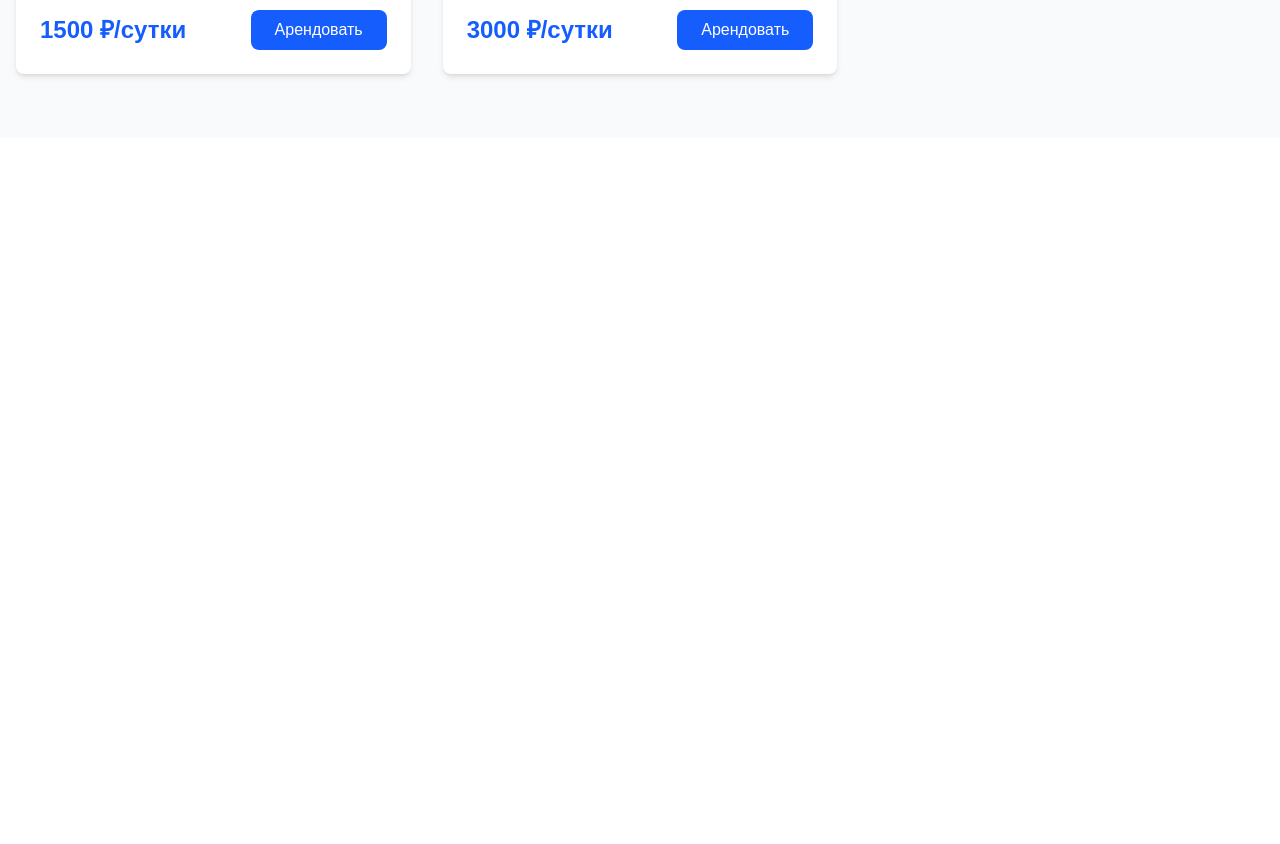
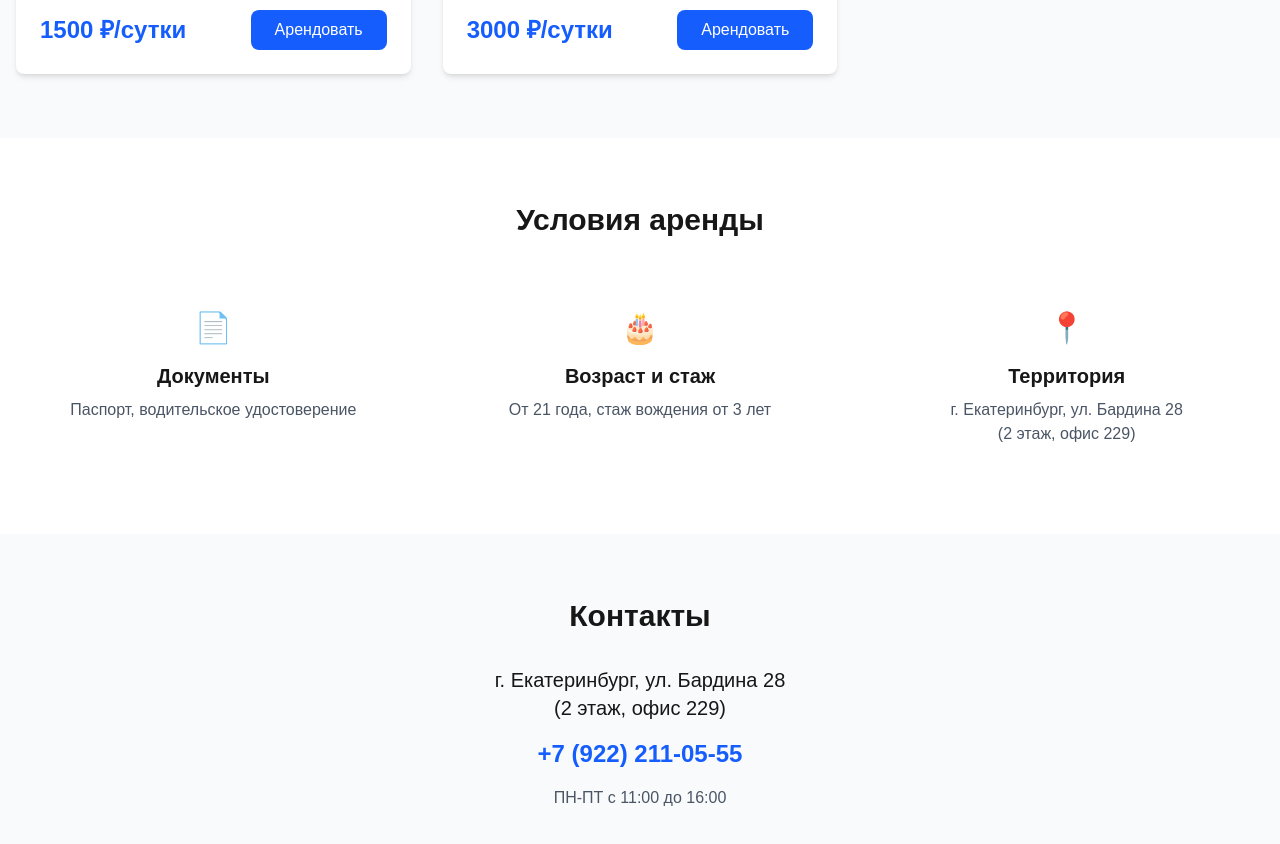
Before and after one commit to vachagunn/victoria-rent, a Next.js app: page / in a window 1280 px wide. Shown: the part 1540-2384 px from the top of the page. Before the commit the page ends 1678 px from the top, so only its background shows below. Built offline with nearby package versions, Linux system fonts and the light colour scheme; no server answers.

Commit message:
created RentalTerms and Contacts components

```diff
--- /dev/null
+++ b/app/components/Contacts.tsx
@@ -0,0 +1,18 @@
+import React from "react";
+
+const Contacts = () => {
+    return (
+        <section className="py-16 bg-gray-50">
+            <div className="container mx-auto px-4 text-center">
+                <h2 className="text-3xl font-bold mb-8">Контакты</h2>
+                <div className="max-w-2xl mx-auto">
+                    <p className="text-xl mb-4">г. Екатеринбург, ул. Бардина 28<br /> (2 этаж, офис 229)</p>
+                    <a href="tel:+79222110555" className="text-2xl font-semibold text-blue-600 hover:text-blue-700">+7 (922) 211-05-55</a>
+                    <p className="mt-4 text-gray-600">ПН-ПТ с 11:00 до 16:00</p>
+                </div>
+            </div>
+        </section>
+    );
+};
+
+export default Contacts;
--- /dev/null
+++ b/app/components/RentalTerms.tsx
@@ -0,0 +1,56 @@
+import React from "react";
+
+interface Term {
+    icon: string,
+    title: string,
+    description: string
+}
+
+interface RentalTermProps {
+    term: Term
+}
+
+const terms: Term[] = [
+    {
+        icon: '📄',
+        title: 'Документы',
+        description: 'Паспорт, водительское удостоверение'
+    },
+    {
+        icon: '🎂',
+        title: 'Возраст и стаж',
+        description: 'От 21 года, стаж вождения от 3 лет'
+    },
+    {
+        icon: '📍',
+        title: 'Территория',
+        description: 'г. Екатеринбург, ул. Бардина 28\n (2 этаж, офис 229)'
+    },
+];
+
+const RentalTerm = ({ term }: RentalTermProps) => {
+    return(
+        <li className="text-center p-6">
+            <div className="text-3xl mb-4">{term.icon}</div>
+            <h3 className="text-xl font-semibold mb-2">{term.title}</h3>
+            <p className="text-gray-600 whitespace-pre-line">{term.description}</p>
+        </li>
+    );
+};
+
+const RentalTerms = () => {
+    return(
+        <section className="py-16 bg-white">
+            <div className="container mx-auto px-4">
+            <h2 className="text-3xl font-bold text-center mb-12">Условия аренды</h2>
+            <ul className="grid grid-cols-1 md:grid-cols-2 lg:grid-cols-3 gap-8">
+                {terms.map((term, index) => (
+                    <RentalTerm key={index} term={term} />
+                ))}
+            </ul>
+            </div>
+        </section>
+    );
+};
+
+export default RentalTerms;
--- a/app/pages/index.tsx
+++ b/app/pages/index.tsx
@@ -12,6 +12,8 @@ import HeroSection from "../components/HeroSection";
 import Advantages from "../components/Advantages";
 import CarCard from "../components/CarCard";
 import CarFilters from "../components/CarFilters";
+import RentalTerms from "../components/RentalTerms";
+import Contacts from "../components/Contacts";
 import RentModal from "../components/RentModal";
 
 import { CarService } from "../services/carService";
@@ -146,6 +148,12 @@ const Page: React.FC = () => {
         </div>
       </section>
 
+      {/* Секция с условиями аренды */}
+      <RentalTerms />
+
+      {/* Секция с контактами */}
+      <Contacts />
+
       <RentModal
         car={selectedCar}
         isOpen={isModalOpen}
```
